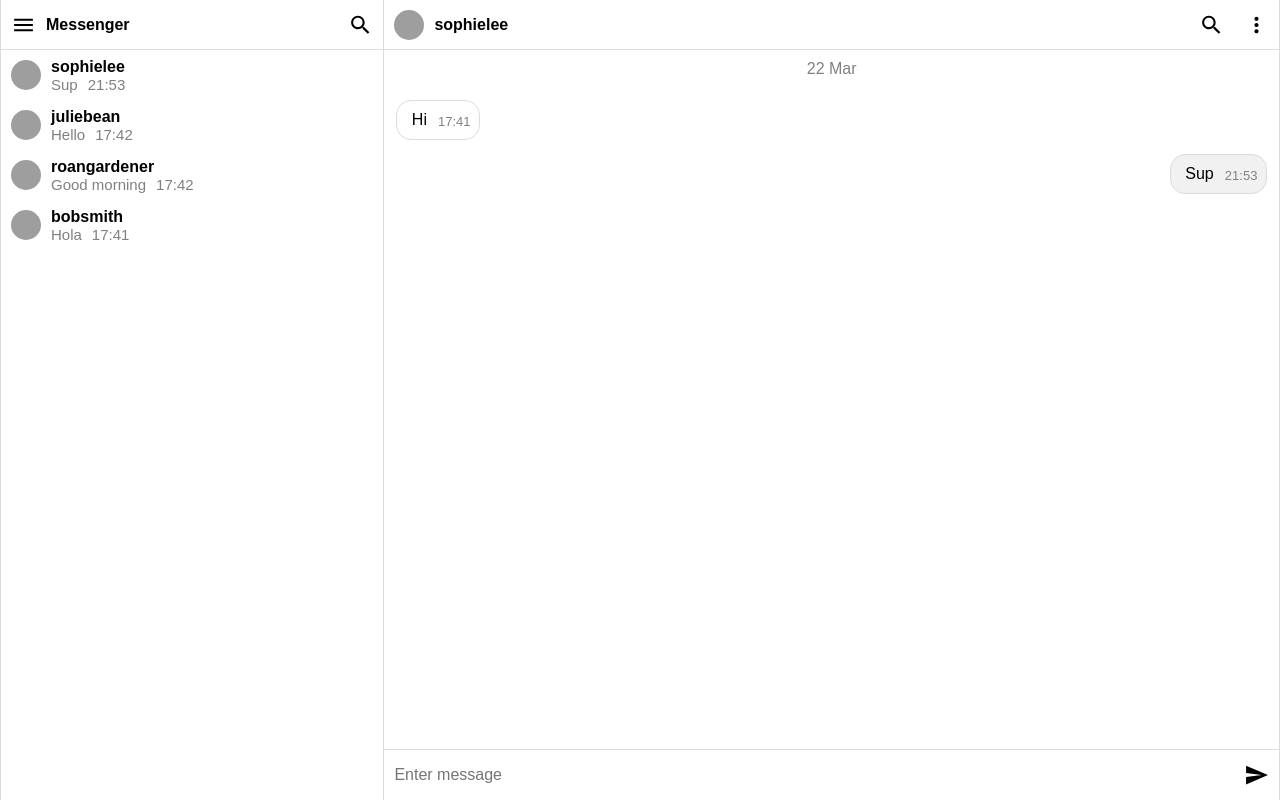
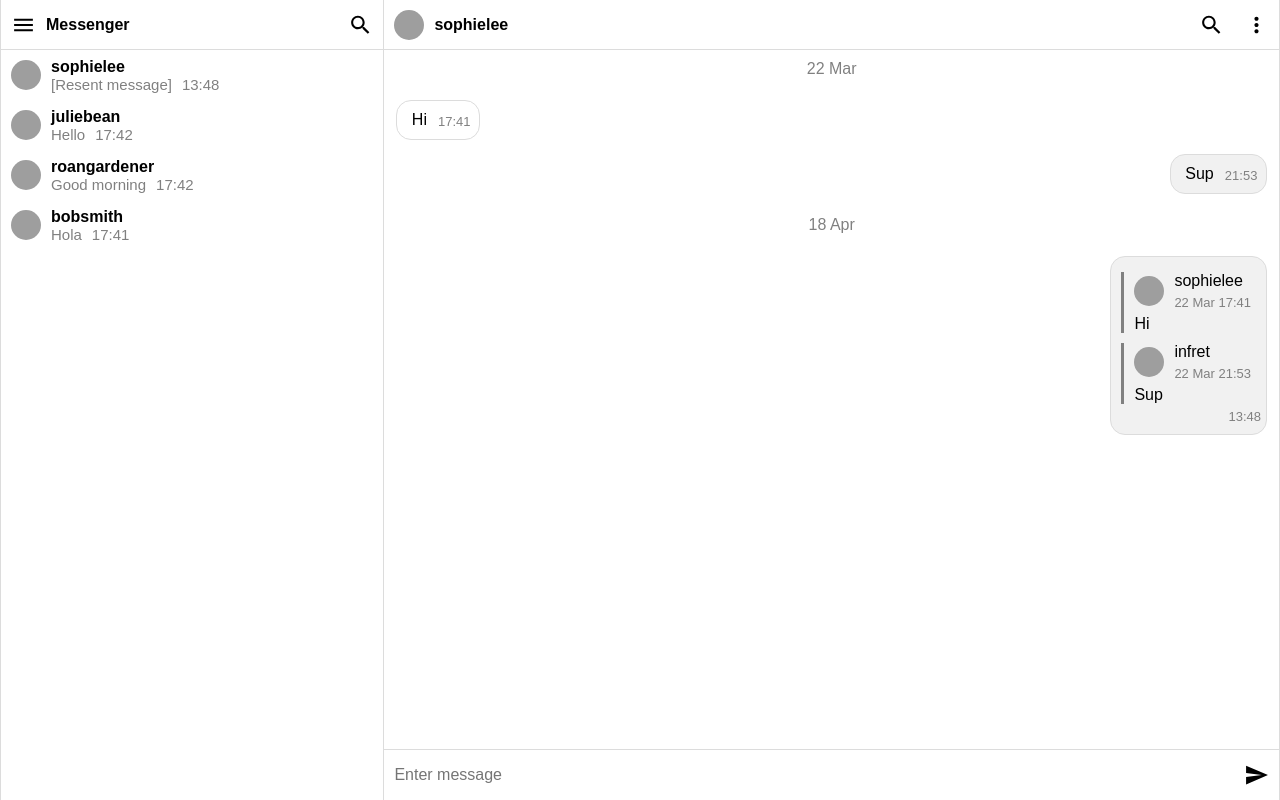
Before and after one commit to infret/vue-messenger, a Vue app: page / in a window 1280 px wide. Built offline with nearby package versions, Linux system fonts and the light colour scheme; grey boxes are pictures that could not be loaded.

Commit message:
Fix messages resending

```diff
--- a/src/components/Chat.vue
+++ b/src/components/Chat.vue
@@ -58,7 +58,7 @@
           <input type="checkbox" />
         </label>
         <div
-          v-if="typeof message !== 'string'"
+          v-if="typeof message !== 'string' && !message.messages"
           :class="['bubble', { bubble_current: message.senderId === $store.state.currentId }]"
         >
           {{ message.text }}
@@ -66,7 +66,37 @@
             {{ $parent.getTime(message.time) }}
           </p>
         </div>
-        <div v-else class="date">
+        <div
+          v-if="typeof message !== 'string' && message.messages"
+          :class="[
+            'bubble_resent',
+
+            { bubble_current: message.senderId === $store.state.currentId }
+          ]"
+        >
+          <div v-for="(resent, index) in message.messages" :key="index" class="message_resent">
+            <div class="flex">
+              <img
+                class="avatar avatar_resent"
+                :src="$store.state.users[resent.senderId].avatar"
+                alt="user's avatar"
+              />
+              <div>
+                <button @click="$parent.setCompanion(resent.senderId)">
+                  {{ $store.state.users[resent.senderId].name }}
+                </button>
+                <p class="dim time margin_resent">
+                  {{ $parent.getDate(resent.time) + ' ' + $parent.getTime(resent.time) }}
+                </p>
+              </div>
+            </div>
+            <p class="margin_resent">{{ resent.text }}</p>
+          </div>
+          <p class="dim time">
+            {{ $parent.getTime(message.time) }}
+          </p>
+        </div>
+        <div v-if="typeof message === 'string'" class="date">
           {{ message }}
         </div>
       </div>
@@ -120,7 +150,7 @@
       this.$store.commit('deleteMessages')
       this.selecting = false
     },
-    resendMessages(){
+    resendMessages() {
       this.$store.commit('resendMessages')
       this.selecting = false
     }
@@ -160,6 +190,31 @@
   align-items: center;
 }
 
+.avatar_resent {
+  margin-right: 10px;
+}
+
+.bubble_resent {
+  border: 1px solid gainsboro;
+  border-radius: 15px;
+  max-width: 320px;
+  padding: 10px 5px 10px 10px;
+  margin: 2px 12px;
+  display: flex;
+  flex-direction: column;
+}
+
+.message_resent {
+  width: 100%;
+  border-left: 3px solid grey;
+  padding: 0 10px;
+  margin: 5px 0;
+}
+
+.margin_resent {
+  margin-top: 5px;
+}
+
 .bubble {
   border: 1px solid gainsboro;
   border-radius: 15px;
--- a/src/components/Navbar.vue
+++ b/src/components/Navbar.vue
@@ -1,10 +1,7 @@
 <template>
   <nav
     class="navbar"
-    v-if="
-      ($store.state.width < 500 && $store.state.companionId < 0) ||
-        $store.state.width > 500
-    "
+    v-if="($store.state.width < 500 && $store.state.companionId < 0) || $store.state.width > 500"
   >
     <header class="header spacer">
       <div class="flex" v-if="!searching">
@@ -20,11 +17,7 @@
         <button class="button" @click="searching = false">
           <img src="../resources/back.svg" />
         </button>
-        <input
-          class="input"
-          v-model="$store.state.searchChats"
-          placeholder="Search chats"
-        />
+        <input class="input" v-model="$store.state.searchChats" placeholder="Search chats" />
       </div>
     </header>
     <div class="chats">
@@ -46,10 +39,7 @@
     </div>
     <div v-if="popup" class="overlay" @click="popup = false">
       <div class="menu menu_left">
-        <button
-          class="button"
-          @click="$parent.openProfile($store.state.currentId)"
-        >
+        <button class="button" @click="$parent.openProfile($store.state.currentId)">
           Profile
         </button>
         <button class="button" @click="$store.commit('toggleSettings')">
@@ -71,38 +61,35 @@
     return {
       searching: false,
       popup: false
-    };
+    }
   },
   methods: {
     getChats() {
-      let chats = [];
-      const { messages, users, currentId, searchChats } = this.$store.state;
+      let chats = []
+      const { messages, users, currentId, searchChats } = this.$store.state
 
       messages.forEach(({ receiverId, senderId }) => {
-        if (receiverId === currentId) chats.push(users[senderId]);
-        if (senderId === currentId) chats.push(users[receiverId]);
-      });
+        if (receiverId === currentId) chats.push(users[senderId])
+        if (senderId === currentId) chats.push(users[receiverId])
+      })
 
       if (searchChats) {
-        chats = chats.filter(chat =>
-          chat.name.toLowerCase().includes(searchChats.toLowerCase())
-        );
+        chats = chats.filter((chat) => chat.name.toLowerCase().includes(searchChats.toLowerCase()))
       }
 
-      chats.map(chat => {
-        const messages = this.$parent.getMessages(chat.id);
+      chats.map((chat) => {
+        const messages = this.$parent.getMessages(chat.id)
+        if (messages.length > 0) {
+          const lastMessage = messages[messages.length - 1]
+          chat.lastMessage = lastMessage.text || '[Resent message]'
+          chat.lastTime = lastMessage.time
+        }
+      })
 
-        if (messages.length > 0) {
-          const lastMessage = messages[messages.length - 1];
-          chat.lastMessage = lastMessage.text;
-          chat.lastTime = lastMessage.time;
-        }
-      });
-
-      return Array.from(new Set(chats));
+      return Array.from(new Set(chats))
     }
   }
-};
+}
 </script>
 <style scoped>
 .navbar {
--- a/src/store/index.js
+++ b/src/store/index.js
@@ -1,8 +1,8 @@
-import Vue from 'vue';
-import Vuex from 'vuex';
-import * as mutations from './mutations';
+import Vue from 'vue'
+import Vuex from 'vuex'
+import * as mutations from './mutations'
 
-Vue.use(Vuex);
+Vue.use(Vuex)
 
 const users = [
   {
@@ -40,7 +40,7 @@
       'https://images.unsplash.com/photo-1603239699774-885100e49753?ixid=MXwxMjA3fDB8MHxzZWFyY2h8MTd8fHNpbGhvdWV0dGV8ZW58MHx8MHw%3D&ixlib=rb-1.2.1&auto=format&fit=crop&w=600&q=60',
     status: 'Sleeping'
   }
-];
+]
 
 const messages = [
   { senderId: 1, receiverId: 0, text: 'Hi', time: 1616434910000 },
@@ -52,8 +52,17 @@
     text: 'Good morning',
     time: 1616434923000
   },
-  { senderId: 4, receiverId: 0, text: 'Hola', time: 1616434914000 }
-];
+  { senderId: 4, receiverId: 0, text: 'Hola', time: 1616434914000 },
+  {
+    senderId: 0,
+    receiverId: 1,
+    messages: [
+      { senderId: 1, receiverId: 0, text: 'Hi', time: 1616434910000 },
+      { senderId: 0, receiverId: 1, text: 'Sup', time: 1616450000000 }
+    ],
+    time: 1618753690500
+  }
+]
 
 export default new Vuex.Store({
   state: {
@@ -70,4 +79,4 @@
     chats: [{ id: 1, draft: '', selected: [] }]
   },
   mutations
-});
+})
--- a/src/store/mutations.js
+++ b/src/store/mutations.js
@@ -34,8 +34,10 @@
 }
 
 export function setCompanion(state, { id }) {
-  state.companionId = id
-  state.chats.push({ id, draft: '', selected: [] })
+  if (state.currentId !== id) {
+    state.companionId = id
+    state.chats.push({ id, draft: '', selected: [] })
+  }
 }
 
 export function toggleSettings(state) {
@@ -86,7 +88,14 @@
   state.messages = state.messages.filter((message) => !chat.selected.includes(message))
 }
 
-export function resendMessages(state){
+export function resendMessages(state) {
   let chat = state.chats.find((chat) => chat.id === state.companionId)
-  chat.selected.map(message => state.messages.push(message))
+  let resent = {
+    messages: [],
+    time: Date.now(),
+    senderId: state.currentId,
+    receiverId: state.companionId
+  }
+  chat.selected.map((message) => resent.messages.push(message))
+  state.messages.push(resent)
 }
```
